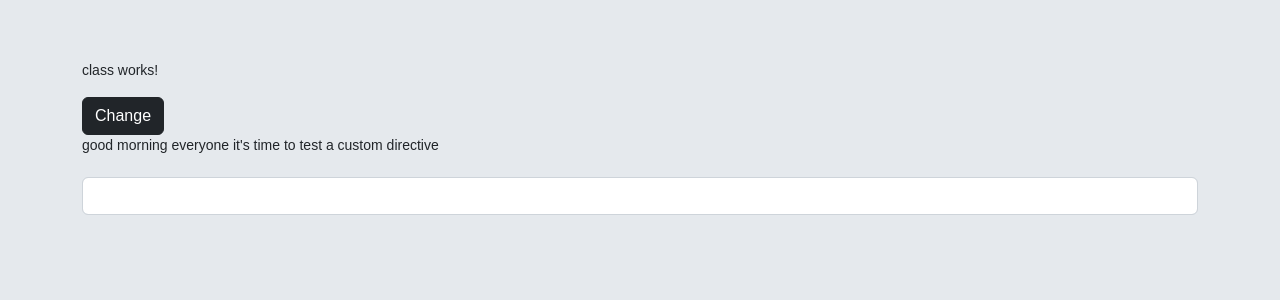
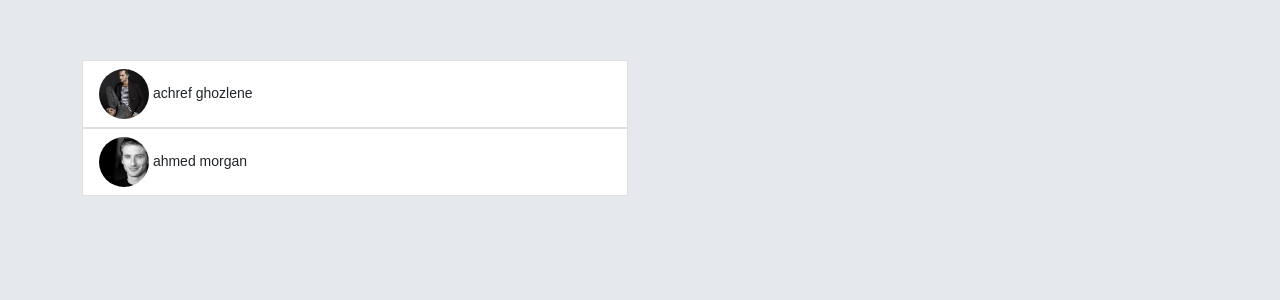
Before and after one commit to ghozlene/angular-course, an Angular app: page / in a window 1280 px wide. Shown: the top 300 px of the page. Built offline with nearby package versions, Linux system fonts and the light colour scheme.

Commit message:
working with structural directives (*ngfor/*ngif)

```diff
--- a/src/app/app.component.html
+++ b/src/app/app.component.html
@@ -1,3 +1,3 @@
 <!-- <app-styles [color]="'yellow'" [bgColor]="'red'"></app-styles> -->
-
-<app-class></app-class>
+<app-cv></app-cv>
+<!-- <app-class></app-class> -->
--- a/src/app/cvTech/cv/cv.component.html
+++ b/src/app/cvTech/cv/cv.component.html
@@ -4,6 +4,6 @@
   </div>
 
   <div class="col-md-6 col-sm-9">
-    <app-detail-cv [personne]="selectedPerson"></app-detail-cv>
+    <app-detail-cv *ngIf="selectedPerson" [personne]="selectedPerson"></app-detail-cv>
   </div>
 </div>
--- a/src/app/cvTech/list-cv/list-cv.component.html
+++ b/src/app/cvTech/list-cv/list-cv.component.html
@@ -1,4 +1,4 @@
-<ol class="list-group">
-  <app-item-cv (selectedPerson)="selectPerson($event)" [personne]="personnes[0]"></app-item-cv>
-  <app-item-cv (selectedPerson)="selectPerson($event)" [personne]="personnes[1]"></app-item-cv>
+<ol class="list-group" *ngFor="let person of personnes">
+  <app-item-cv (selectedPerson)="selectPerson($event)" [personne]="person"></app-item-cv>
+
 </ol>
--- a/src/app/directive/class/class.component.html
+++ b/src/app/directive/class/class.component.html
@@ -8,4 +8,15 @@
 
 <br />
 
-<input type="text" class="form-control" appRainbow>
+<input *ngIf="show" type="text" class="form-control" appRainbow>
+
+<button class="btn btn-info" (click)="show = !show">Show</button>
+
+
+<ol class="list-group">
+
+  <li *ngFor="let element of team;let idx=index" class="list-group-item">
+
+    {{element}}==>with index {{idx}}
+  </li>
+</ol>
--- a/src/app/directive/class/class.component.ts
+++ b/src/app/directive/class/class.component.ts
@@ -6,10 +6,12 @@ import { Component, OnInit } from '@angular/core';
   styleUrls: ['./class.component.css']
 })
 export class ClassComponent implements OnInit {
+  team = ['est', 'psg', 'realMadrid', 'atl', 'bayren']
 
   milan = false
   barca = false
   est = false
+  show = true
   constructor() { }
 
   ngOnInit(): void {
```
